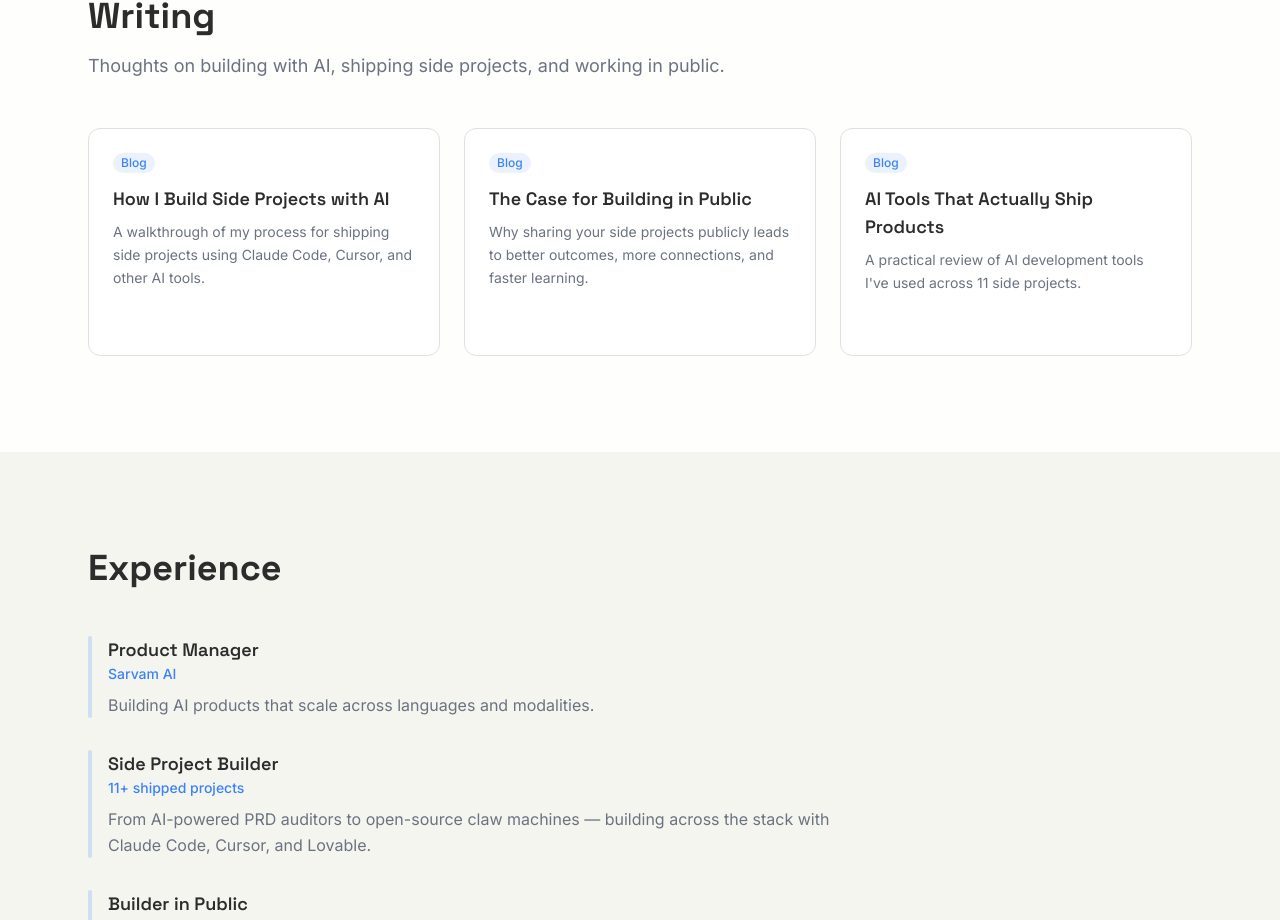
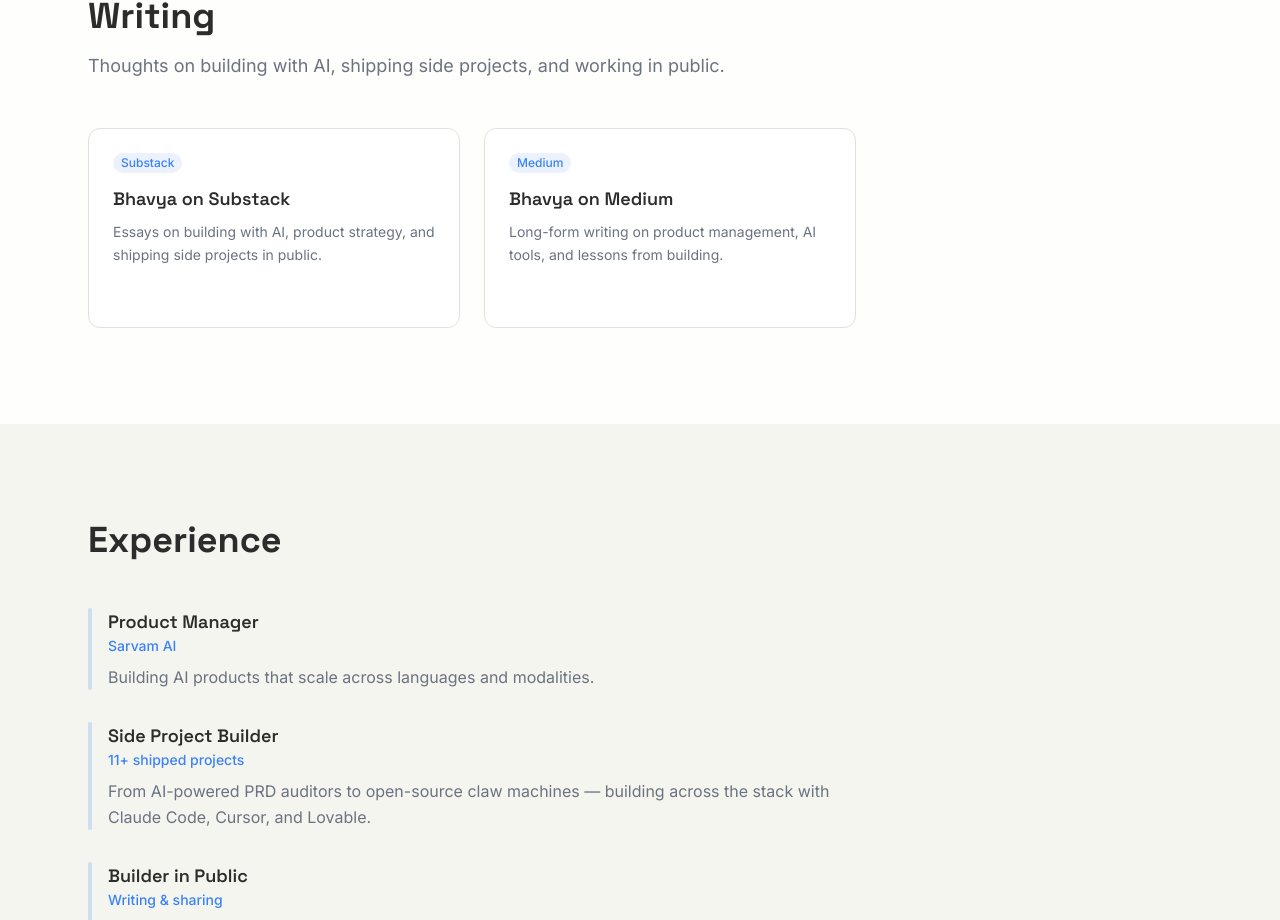
Before and after one commit to b-barri/personal-website, a Next.js app: page / in a window 1280 px wide. Shown: the part 3094-4014 px from the top of the page. Built offline with nearby package versions, Linux system fonts and the light colour scheme.

Commit message:
feat(writing): add real Substack and Medium links

```diff
--- a/src/components/sections/Writing.tsx
+++ b/src/components/sections/Writing.tsx
@@ -14,7 +14,7 @@
             public.
           </p>
 
-          <div className="grid grid-cols-1 md:grid-cols-3 gap-6">
+          <div className="grid grid-cols-1 md:grid-cols-2 gap-6 max-w-3xl">
             {writings.map((writing) => (
               <a
                 key={writing.title}
--- a/src/data/writings.ts
+++ b/src/data/writings.ts
@@ -7,21 +7,17 @@
 
 export const writings: Writing[] = [
   {
-    title: "How I Build Side Projects with AI",
-    description: "A walkthrough of my process for shipping side projects using Claude Code, Cursor, and other AI tools.",
-    url: "#",
-    platform: "Blog",
+    title: "Bhavya on Substack",
+    description:
+      "Essays on building with AI, product strategy, and shipping side projects in public.",
+    url: "https://substack.com/@barribhavya",
+    platform: "Substack",
   },
   {
-    title: "The Case for Building in Public",
-    description: "Why sharing your side projects publicly leads to better outcomes, more connections, and faster learning.",
-    url: "#",
-    platform: "Blog",
-  },
-  {
-    title: "AI Tools That Actually Ship Products",
-    description: "A practical review of AI development tools I've used across 11 side projects.",
-    url: "#",
-    platform: "Blog",
+    title: "Bhavya on Medium",
+    description:
+      "Long-form writing on product management, AI tools, and lessons from building.",
+    url: "https://bhavyabarri.medium.com/",
+    platform: "Medium",
   },
 ];
```
